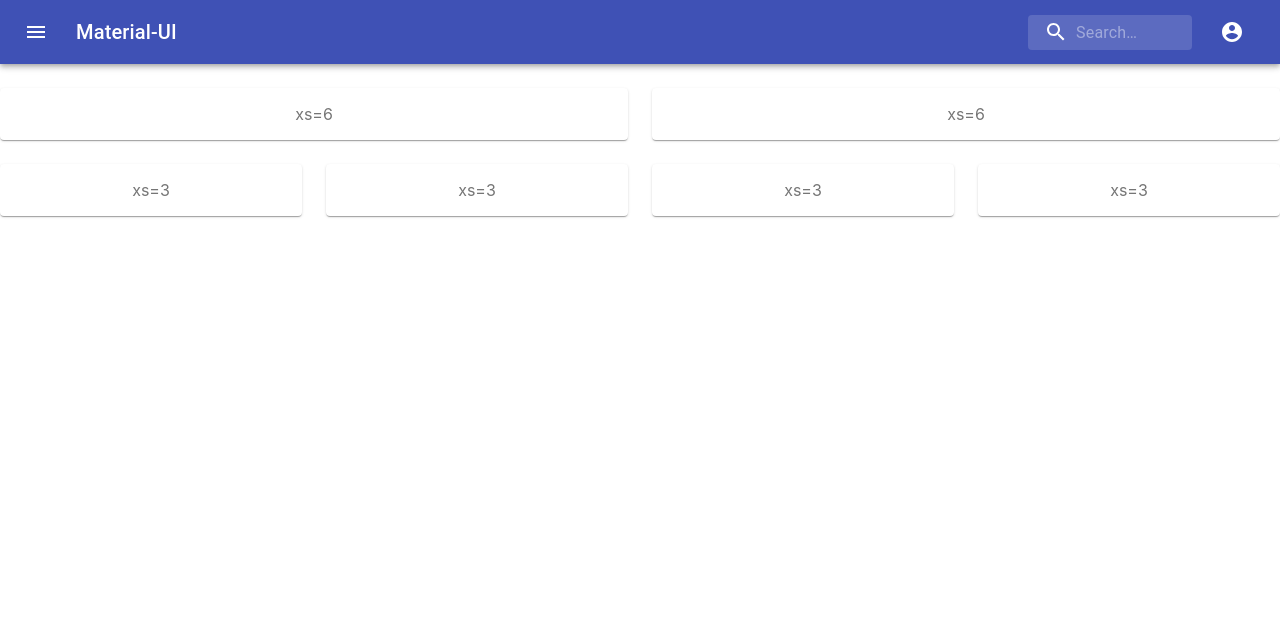
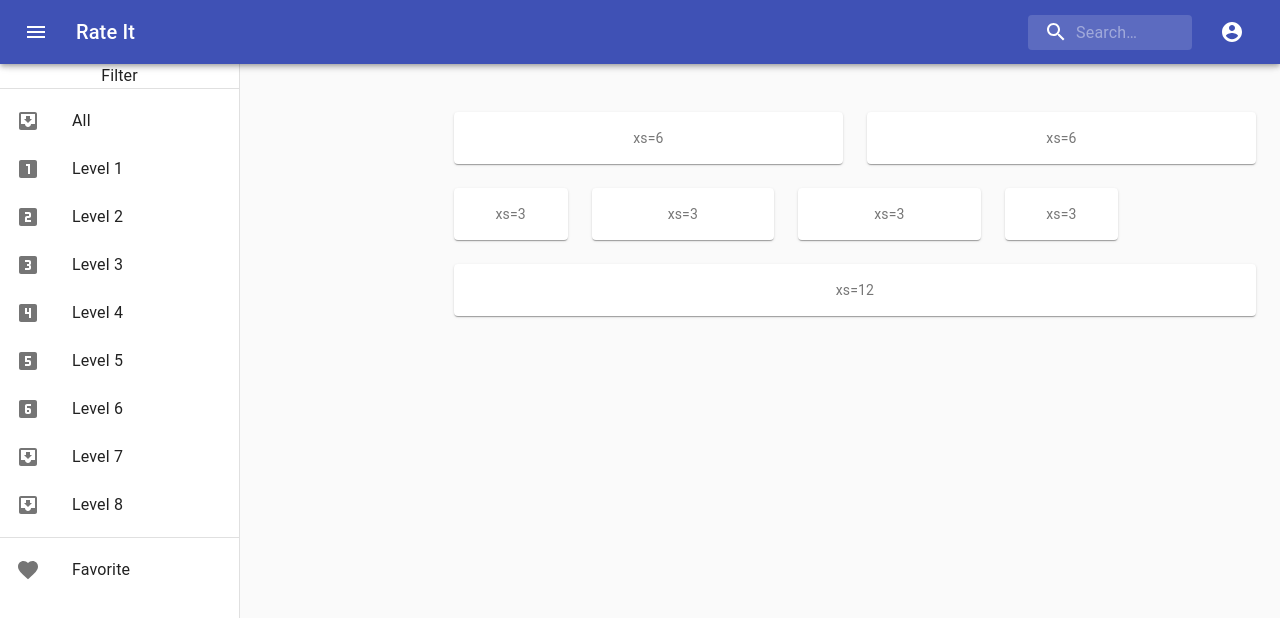
Before and after one commit to AhmedAlsudairi/Rate-it, a React (Create React App) app: page / in a window 1280 px wide. Shown: the top 618 px of the page. Built offline with nearby package versions, Linux system fonts and the light colour scheme.

Commit message:
adding side drawer

```diff
--- a/src/components/NavigationBar/NavigationBar.js
+++ b/src/components/NavigationBar/NavigationBar.js
@@ -17,6 +17,9 @@ const useStyles = makeStyles((theme) => ({
   },
   accountButton: {
     marginLeft: theme.spacing(2),
+  },
+  appBar: {
+    zIndex: theme.zIndex.drawer + 1,
   },
   title: {
     flexGrow: 1,
@@ -71,7 +74,7 @@ export default function SearchAppBar() {
 
   return (
     <div className={classes.root}>
-      <AppBar position="static">
+      <AppBar position="fixed" className={classes.appBar}>
         <Toolbar>
           <IconButton
             edge="start"
@@ -82,7 +85,7 @@ export default function SearchAppBar() {
             <MenuIcon />
           </IconButton>
           <Typography className={classes.title} variant="h6" noWrap>
-            Material-UI
+            Rate It
           </Typography>
           <div className={classes.search}>
             <div className={classes.searchIcon}>
--- a/src/containers/Layout/Layout.js
+++ b/src/containers/Layout/Layout.js
@@ -3,6 +3,7 @@ import { makeStyles } from '@material-ui/core/styles';
 import Paper from '@material-ui/core/Paper';
 import Grid from '@material-ui/core/Grid';
 import NavigationBar from '../../components/NavigationBar/NavigationBar';
+import MainContainer from '../mainContainer/mainContainer';
 const useStyles = makeStyles((theme) => ({
   root: {
     flexGrow: 1,
@@ -19,9 +20,10 @@ function CenteredGrid() {
 
   return (
     <div className={classes.root}>
-      <Grid container spacing={3}>
+      <MainContainer>
+    <Grid container spacing={3}>
         <Grid item xs={12}>
-          <NavigationBar/>
+
         </Grid>
         <Grid item xs={6}>
           <Paper className={classes.paper}>xs=6</Paper>
@@ -29,7 +31,7 @@ function CenteredGrid() {
         <Grid item xs={6}>
           <Paper className={classes.paper}>xs=6</Paper>
         </Grid>
-        <Grid item xs={3}>
+        <Grid item xs={2}>
           <Paper className={classes.paper}>xs=3</Paper>
         </Grid>
         <Grid item xs={3}>
@@ -38,10 +40,15 @@ function CenteredGrid() {
         <Grid item xs={3}>
           <Paper className={classes.paper}>xs=3</Paper>
         </Grid>
-        <Grid item xs={3}>
+        <Grid item xs={2}>
           <Paper className={classes.paper}>xs=3</Paper>
         </Grid>
+        <Grid item xs={12}>
+          <Paper className={classes.paper}>xs=12</Paper>
+        </Grid>
       </Grid>
+      </MainContainer>
+
     </div>
   );
 }
--- /dev/null
+++ b/src/containers/mainContainer/mainContainer.js
@@ -0,0 +1,111 @@
+import React from 'react';
+import { makeStyles } from '@material-ui/core/styles';
+import Drawer from '@material-ui/core/Drawer';
+import AppBar from '@material-ui/core/AppBar';
+import CssBaseline from '@material-ui/core/CssBaseline';
+import Toolbar from '@material-ui/core/Toolbar';
+import List from '@material-ui/core/List';
+import Typography from '@material-ui/core/Typography';
+import Divider from '@material-ui/core/Divider';
+import ListItem from '@material-ui/core/ListItem';
+import ListItemIcon from '@material-ui/core/ListItemIcon';
+import ListItemText from '@material-ui/core/ListItemText';
+import InboxIcon from '@material-ui/icons/MoveToInbox';
+import MailIcon from '@material-ui/icons/Mail';
+import Favorite from '@material-ui/icons/Favorite';
+import NavigationBar from '../../components/NavigationBar/NavigationBar';
+import LooksOneIcon from '@material-ui/icons/LooksOne';
+import LooksTowIcon from '@material-ui/icons/LooksTwo';
+import Looks3Icon from '@material-ui/icons/Looks3';
+import Looks4Icon from '@material-ui/icons/Looks4';
+import Looks5Icon from '@material-ui/icons/Looks5';
+import Looks6Icon from '@material-ui/icons/Looks6';
+
+const drawerWidth = 240;
+
+const useStyles = makeStyles((theme) => ({
+  root: {
+    display: 'flex',
+  },
+  appBar: {
+    zIndex: theme.zIndex.drawer + 1,
+  },
+  drawer: {
+    width: drawerWidth,
+    flexShrink: 0,
+  },
+  drawerPaper: {
+    width: drawerWidth,
+  },
+  drawerContainer: {
+    overflow: 'auto',
+  },
+  content: {
+    flexGrow: 1,
+    padding: theme.spacing(3),
+  },
+}));
+
+export default function ClippedDrawer(props) {
+  const classes = useStyles();
+
+  return (
+    <div className={classes.root}>
+      <CssBaseline />
+      <NavigationBar/>
+      <Drawer
+        className={classes.drawer}
+        variant="permanent"
+        classes={{
+          paper: classes.drawerPaper,
+        }}
+      >
+        <Toolbar />
+        <div className={classes.drawerContainer}>
+            <Typography align='center'>Filter</Typography>
+            <Divider/>
+          <List>
+
+            {['All', 'Level 1', 'Level 2', 'Level 3', 'Level 4', 'Level 5', 'Level 6', 'Level 7', 'Level 8'].map((text, index) => {
+                let x;
+              switch(index){
+                case 1: x=<LooksOneIcon/>
+                break;
+                case 2: x=<LooksTowIcon/>
+                break;
+                case 3: x=<Looks3Icon/>
+                break;
+                case 4: x=<Looks4Icon/>
+                break;
+                case 5: x=<Looks5Icon/>
+                break;
+                case 6: x=<Looks6Icon/>
+                break;
+                default: x=<InboxIcon />
+                    break;
+              }
+              return (
+
+              <ListItem button key={text}>
+                <ListItemIcon>{x}</ListItemIcon>
+                <ListItemText primary={text} />
+              </ListItem>
+            )}
+            )}
+          </List>
+          <Divider />
+          <List>
+              <ListItem button key='Favorite'>
+                <ListItemIcon><Favorite/></ListItemIcon>
+                <ListItemText primary='Favorite' />
+              </ListItem>
+          </List>
+        </div>
+      </Drawer>
+      <main className={classes.content}>
+        <Toolbar />
+        {props.children}
+      </main>
+    </div>
+  );
+}
```
